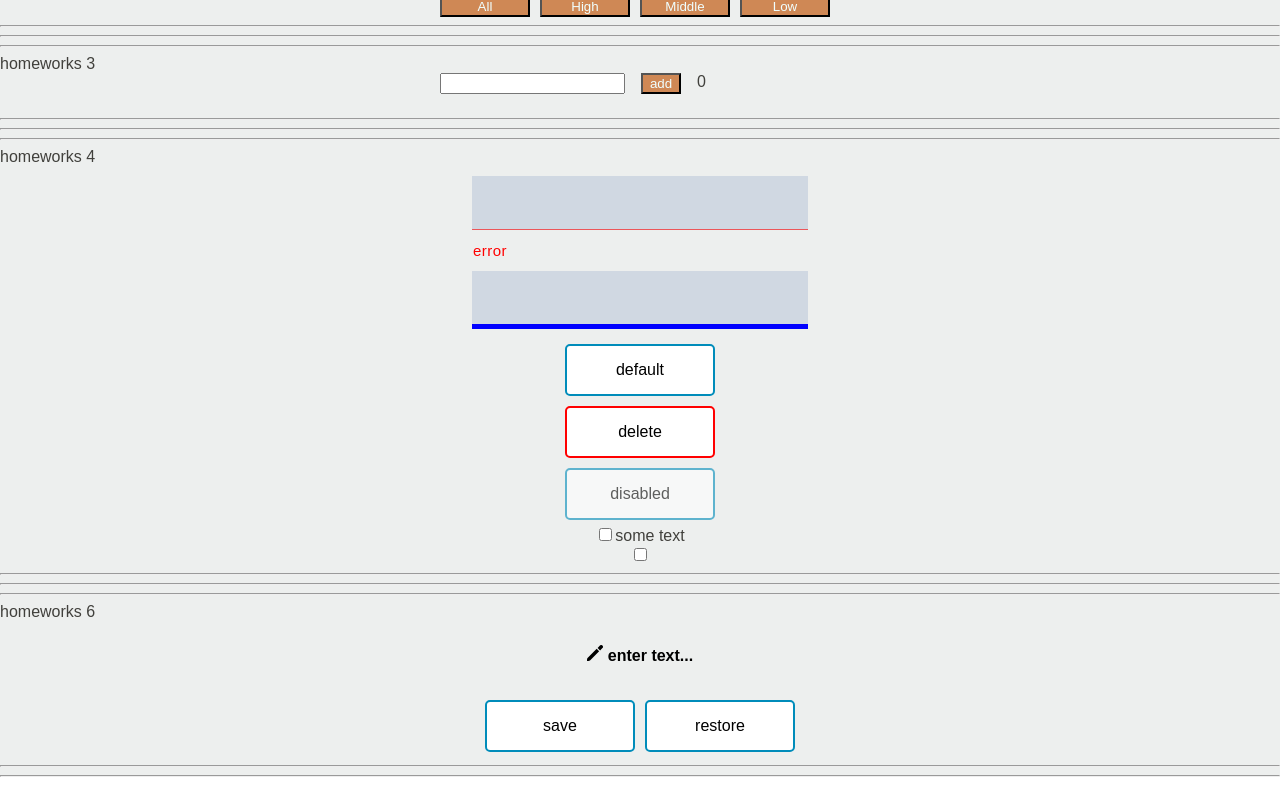
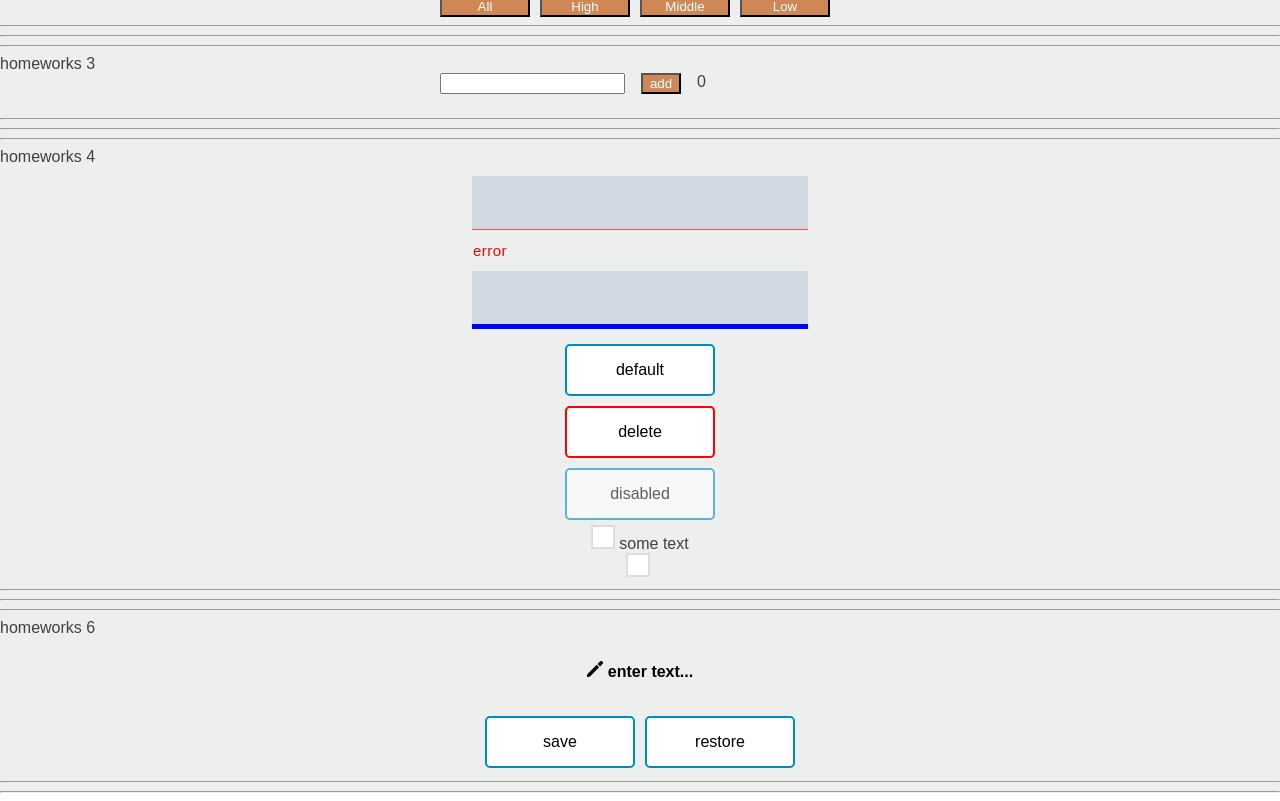
Before and after one commit to mr-Freeman-S/homework, a React (Create React App) app: page /#/pre-junior in a window 1280 px wide. Shown: the part 514-1315 px from the top of the page. Built offline with nearby package versions, Linux system fonts and the light colour scheme.

Commit message:
styled checkbox in 4hw

```diff
--- a/src/p2-homeworks/h4/common/c3-SuperCheckbox/SuperCheckbox.module.css
+++ b/src/p2-homeworks/h4/common/c3-SuperCheckbox/SuperCheckbox.module.css
@@ -1,3 +1,17 @@
-.red{
-    color: red;
+._checkbox {
+    display: none;
 }
+
+.checkbox {
+    display: inline-block;
+    height: 20px;
+    width: 20px;
+    background: #fff;
+    border: 2px #ddd solid;
+    margin-right: 4px;
+}
+
+.checkboxActive {
+    border-color: purple;
+    background: purple;
+}
--- a/src/p2-homeworks/h4/common/c3-SuperCheckbox/SuperCheckbox.tsx
+++ b/src/p2-homeworks/h4/common/c3-SuperCheckbox/SuperCheckbox.tsx
@@ -24,7 +24,7 @@ const SuperCheckbox: React.FC<SuperCheckboxPropsType> = (
         onChange && onChange(e)
     }
 
-    const finalInputClassName = `${s.checkbox} ${className ? className : ''}`
+    const finalInputClassName = ` ${className ? className : s._checkbox}`
 
     return (
         <label className='container'>
@@ -36,8 +36,23 @@ const SuperCheckbox: React.FC<SuperCheckboxPropsType> = (
 
                 {...restProps} // отдаём инпуту остальные пропсы если они есть (checked например там внутри)
             />
+            <svg
+                className={`${s.checkbox} ${restProps.checked ? s.checkboxActive : ""}`}
+                // This element is purely decorative so
+                // we hide it for screen readers
+                aria-hidden="true"
+                viewBox="0 0 15 11"
+                fill="none"
+            >
+                <path
+                    d="M1 4.5L5 9L14 1"
+                    strokeWidth="2"
+                    stroke={restProps.checked ? "#fff" : "none"}
+                />
+            </svg>
             {children && <span className={s.spanClassName}>{children}</span>}
         </label> // благодаря label нажатие на спан передастся в инпут
+
     )
 }
 
```
